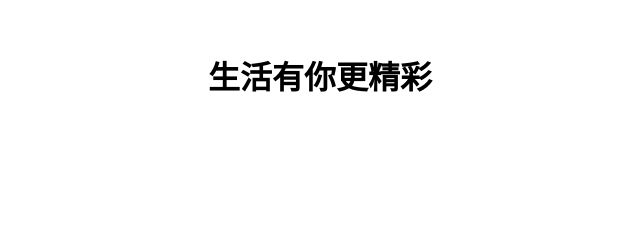
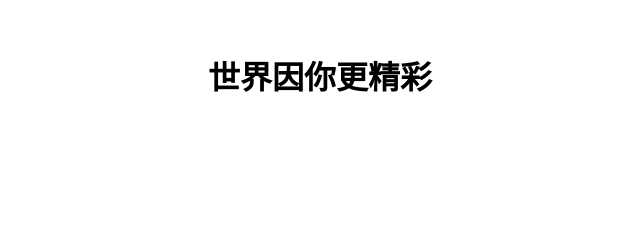
Before and after one commit to hooxm/hooxm.github.io, a plain HTML site: page index.html in a window 1280 px wide. Shown: the part 300-540 px from the top of the page, 320-960 px from the left. Drawn offline with Linux system fonts and the light colour scheme.

Commit message:
修改网页

```diff
--- a/index.html
+++ b/index.html
@@ -28,7 +28,7 @@
 </head>
 <body>
   <div class="container">
-    <h1>生活有你更精彩</h1>
+    <h1>世界因你更精彩</h1>
   </div>
 
   <div class="footer">
```
